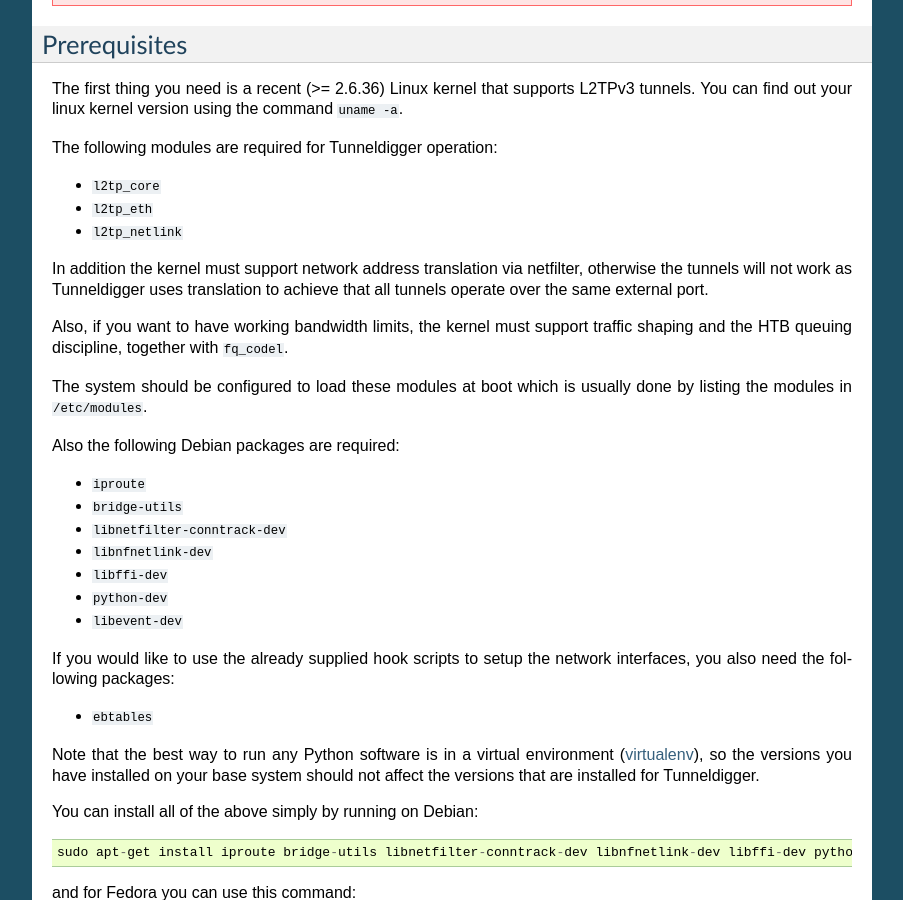
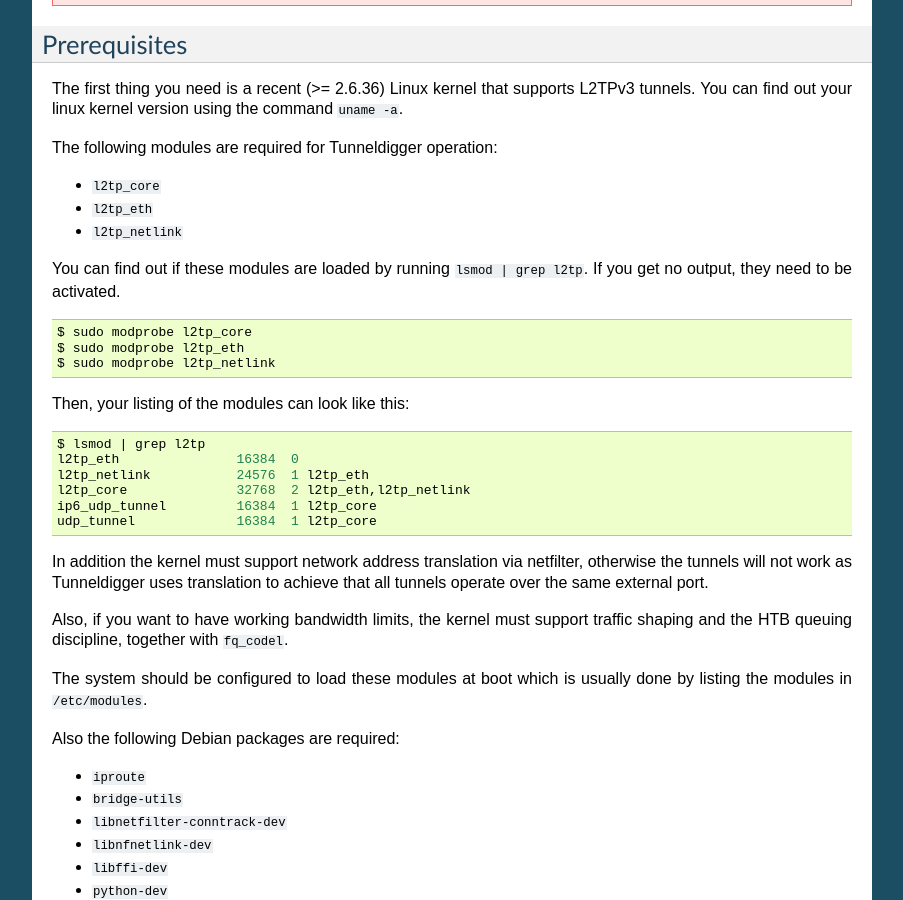
Before and after one commit to wlanslovenija/tunneldigger, a Sphinx documentation site: the page built from docs/server.rst, in a window 1280 px wide and 900 px high, scrolled down 552 px. Shown: the whole window, without its empty margins (198-1101 px from the left). Built offline with Sphinx 7.4.7, drawn with Linux system fonts in a browser that asks for light colours.

Commit message:
document loading modules

```diff
--- a/docs/server.rst
+++ b/docs/server.rst
@@ -43,6 +43,26 @@
 * ``l2tp_core``
 * ``l2tp_eth``
 * ``l2tp_netlink``
+
+You can find out if these modules are loaded by running ``lsmod | grep l2tp``.
+If you get no output, they need to be activated.
+
+.. code:: shell
+
+    $ sudo modprobe l2tp_core
+    $ sudo modprobe l2tp_eth
+    $ sudo modprobe l2tp_netlink
+
+Then, your listing of the modules can look like this:
+
+.. code:: shell
+
+    $ lsmod | grep l2tp
+    l2tp_eth               16384  0
+    l2tp_netlink           24576  1 l2tp_eth
+    l2tp_core              32768  2 l2tp_eth,l2tp_netlink
+    ip6_udp_tunnel         16384  1 l2tp_core
+    udp_tunnel             16384  1 l2tp_core
 
 In addition the kernel must support network address translation via netfilter,
 otherwise the tunnels will not work as Tunneldigger uses translation to achieve
```
